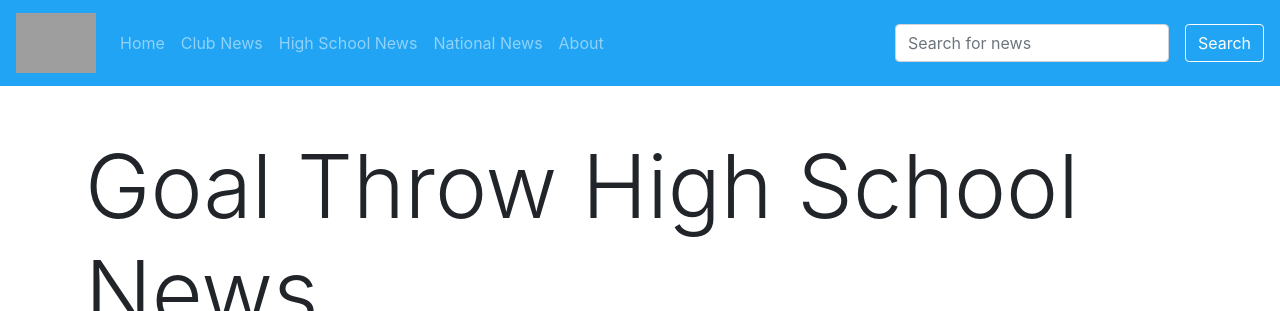
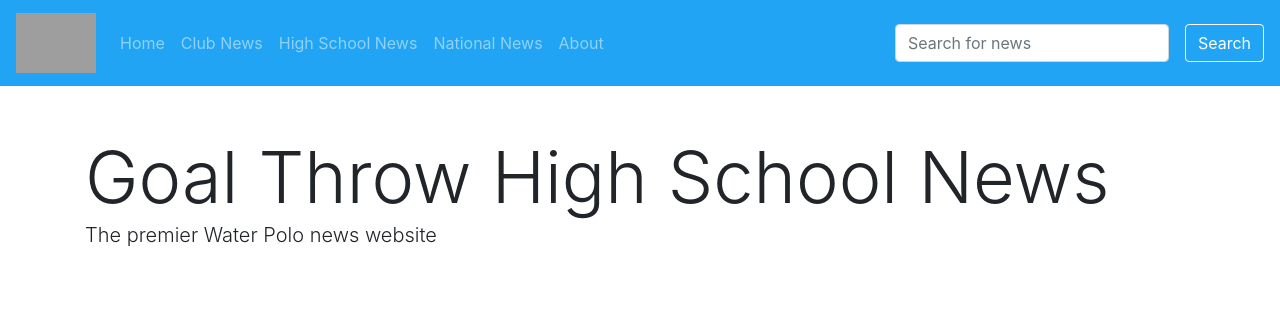
Before and after one commit to UlyssesH23/Goal-Throw-News, a PHP site: page /highschool.php in a window 1280 px wide. Shown: the top 311 px of the page. Run offline with PHP 8.4, Linux system fonts and the light colour scheme; some libraries are stand-ins or nearby versions; grey boxes are pictures that could not be loaded.

```diff
--- a/Main Pages/footer.php
+++ b/Main Pages/footer.php
@@ -27,6 +27,7 @@
 
 </footer>
 <!-- Footer -->
+<script src="../Stylesheets/style.js" rel="stylesheet"></script>
 <script src="https://code.jquery.com/jquery-3.5.1.slim.min.js" integrity="sha384-DfXdz2htPH0lsSSs5nCTpuj/zy4C+OGpamoFVy38MVBnE+IbbVYUew+OrCXaRkfj" crossorigin="anonymous"></script>
 <script src="https://cdn.jsdelivr.net/npm/popper.js@1.16.0/dist/umd/popper.min.js" integrity="sha384-Q6E9RHvbIyZFJoft+2mJbHaEWldlvI9IOYy5n3zV9zzTtmI3UksdQRVvoxMfooAo" crossorigin="anonymous"></script>
 <script src="https://stackpath.bootstrapcdn.com/bootstrap/4.5.0/js/bootstrap.min.js" integrity="sha384-OgVRvuATP1z7JjHLkuOU7Xw704+h835Lr+6QL9UvYjZE3Ipu6Tp75j7Bh/kR0JKI" crossorigin="anonymous"></script>
--- a/Main Pages/highschool.php
+++ b/Main Pages/highschool.php
@@ -19,9 +19,9 @@
         <?php include "template.php"; ?>
         <div class="container py-5">
         <!--HEADING-->
-        <h2 class="display-2 m-0 d-none d-lg-block">Goal Throw High School News</h2>
+        <h3 class="display-3 m-0 d-none d-lg-block">Goal Throw High School News</h2>
         <h3 class="display-3 m-0 d-none d-md-block d-lg-none">Goal Throw High School News</h3>
-        <h5 class="display-5 m-0 d-block d-md-none">Goal Throw High School News</h5>
+        <h4 class="display-4 m-0 d-block d-md-none">Goal Throw High School News</h5>
         <p class="lead d-none d-md-block subtext"> The premier Water Polo news website</p>
         <p class="d-block d-md-none subtext">The premier Water Polo news website</p>
         <!---->
--- /dev/null
+++ b/Stylesheets/style.js
@@ -0,0 +1 @@
+document.querySelector("h1").style.color ="red";
```
